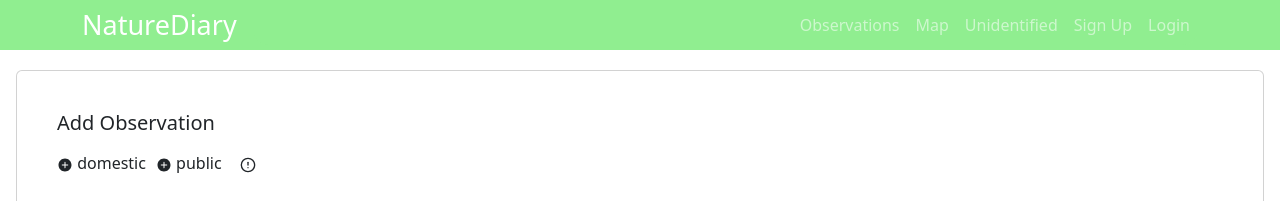
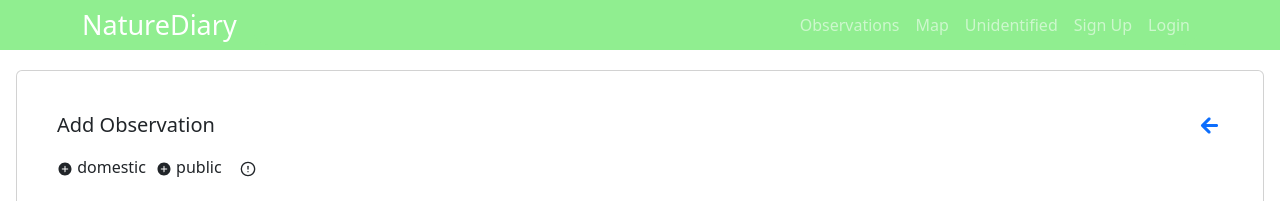
Before and after one commit to markreni/nature-diary-frontend, a React (Vite) app: page /add in a window 1280 px wide. Shown: the top 201 px of the page. Built offline with nearby package versions, Linux system fonts and the light colour scheme; a web font is replaced by a local one.

Commit message:
feat: added back button to addition form

```diff
--- a/src/pages/AdditionForm.tsx
+++ b/src/pages/AdditionForm.tsx
@@ -6,6 +6,7 @@ import {useQuestionValues, type QuestionState} from '../FormContext.tsx'
 import helperFunctions from '../utils/helperFunctions.ts'
 import { IoIosAddCircle } from "react-icons/io";
 import { FiAlertCircle } from "react-icons/fi";
+import { IoMdArrowRoundBack } from "react-icons/io";
 
 interface AdditionFormProps {
   addObservation: (content: ObservationType) => Promise<void>;
@@ -111,11 +112,25 @@ const AdditionForm: React.FC<AdditionFormProps> = ({ addObservation }) => {
     setImagePreviews([]);
     setObservation(prev => ({ ...prev, image: [] }));
   };
-
   return (
     <Card className="p-4">
       <Card.Body>
-        <Card.Title className="mb-3">Add Observation</Card.Title>
+        <Row className="mb-3 align-items-center">
+          <Col>
+            <Card.Title className="mb-0">Add Observation</Card.Title>
+          </Col>
+          <Col xs="auto">
+            <Button
+              variant="link"
+              onClick={() => navigate(-1)}
+              aria-label="Go back"
+              title="Go back"
+              className="p-0"
+            >
+              <IoMdArrowRoundBack size={25} />
+            </Button>
+          </Col>
+        </Row>
         <Row className="mb-5 g-1">
           {questionAnswers.domestic ?
             <OverlayTrigger
```
